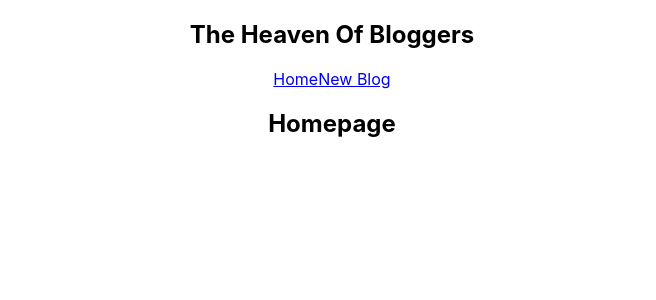
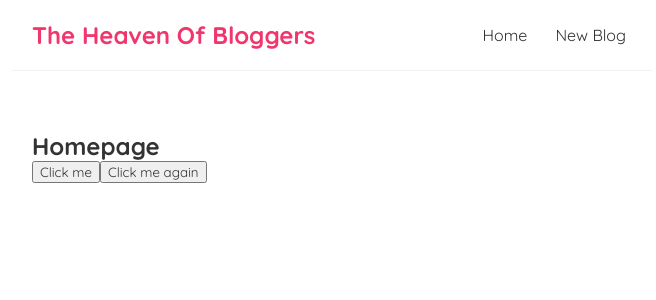
Before and after one commit to Masud034/bloggers, a JavaScript app: page / in a window 1280 px wide. Shown: the top 300 px of the page, without its empty margins (308-964 px from the left). Built offline with nearby package versions, Linux system fonts and the light colour scheme; the HTML template or start-up script is replaced by a standard one.

Commit message:
click events

```diff
--- a/src/App.css
+++ /dev/null
@@ -1,38 +0,0 @@
-.App {
-  text-align: center;
-}
-
-.App-logo {
-  height: 40vmin;
-  pointer-events: none;
-}
-
-@media (prefers-reduced-motion: no-preference) {
-  .App-logo {
-    animation: App-logo-spin infinite 20s linear;
-  }
-}
-
-.App-header {
-  background-color: #282c34;
-  min-height: 100vh;
-  display: flex;
-  flex-direction: column;
-  align-items: center;
-  justify-content: center;
-  font-size: calc(10px + 2vmin);
-  color: white;
-}
-
-.App-link {
-  color: #61dafb;
-}
-
-@keyframes App-logo-spin {
-  from {
-    transform: rotate(0deg);
-  }
-  to {
-    transform: rotate(360deg);
-  }
-}
--- a/src/App.js
+++ b/src/App.js
@@ -1,4 +1,3 @@
-import './App.css';
 import Navbar from './Navbar';
 import Home from './Home';
 
--- a/src/Home.js
+++ b/src/Home.js
@@ -1,7 +1,18 @@
 const Home = () => {
+
+    const handleClick = () => {
+        console.log("Hello there")
+    }
+
+    const handleClickAgain = (name) => {
+        console.log("Hello," +name)
+    }
+
     return (
         <div className="home">
             <h2>Homepage</h2>
+            <button onClick = {handleClick}>Click me</button>
+            <button onClick = {()=> handleClickAgain("Mofiz")}>Click me again</button>
         </div>
      );
 }
--- a/src/index.css
+++ b/src/index.css
@@ -1,13 +1,35 @@
-body {
+@import url('https://fonts.googleapis.com/css2?family=Quicksand:wght@300;400;500;600;700&display=swap');
+
+/* base styles */
+* {
   margin: 0;
-  font-family: -apple-system, BlinkMacSystemFont, 'Segoe UI', 'Roboto', 'Oxygen',
-    'Ubuntu', 'Cantarell', 'Fira Sans', 'Droid Sans', 'Helvetica Neue',
-    sans-serif;
-  -webkit-font-smoothing: antialiased;
-  -moz-osx-font-smoothing: grayscale;
+  font-family: "Quicksand";
+  color: #333;
 }
-
-code {
-  font-family: source-code-pro, Menlo, Monaco, Consolas, 'Courier New',
-    monospace;
+.navbar {
+  padding: 20px;
+  display: flex;
+  align-items: center;
+  max-width: 600px;
+  margin: 0 auto;
+  border-bottom: 1px solid #f2f2f2;
 }
+.navbar h1 {
+  color: #f1356d;
+}
+.navbar .links {
+  margin-left: auto;
+}
+.navbar a {
+  margin-left: 16px;
+  text-decoration: none;
+  padding: 6px;
+}
+.navbar a:hover {
+  color: #f1356d;
+}
+.content {
+  max-width: 600px;
+  margin: 40px auto;
+  padding: 20px;
+}
```
